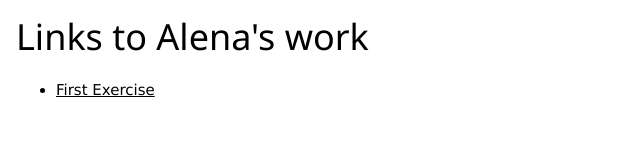
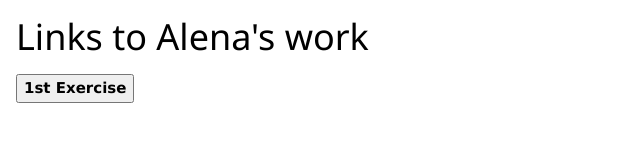
Before and after one commit to alena-harriett/2QPortfolioCsMembrado, a plain HTML site: page index.html in a window 1280 px wide. Shown: the whole page, without its empty margins (0-640 px from the left). Drawn offline with nearby package versions, Linux system fonts and the light colour scheme.

Commit message:
sixth commit

```diff
--- a/index.html
+++ b/index.html
@@ -9,9 +9,7 @@
    <h1>Links to Alena's work</h1>
 
    <nav>
-    <ul>
-      <li><a href="public/2Q1GCesiumMembrado.html"> First Exercise </a> </li>
-    </ul>
+    <a href = "/public/2Q1GCesiumMembrado.html"><button><b> 1st Exercise </b> </button> </a>
    </nav>
   </section>
 </body>
```
